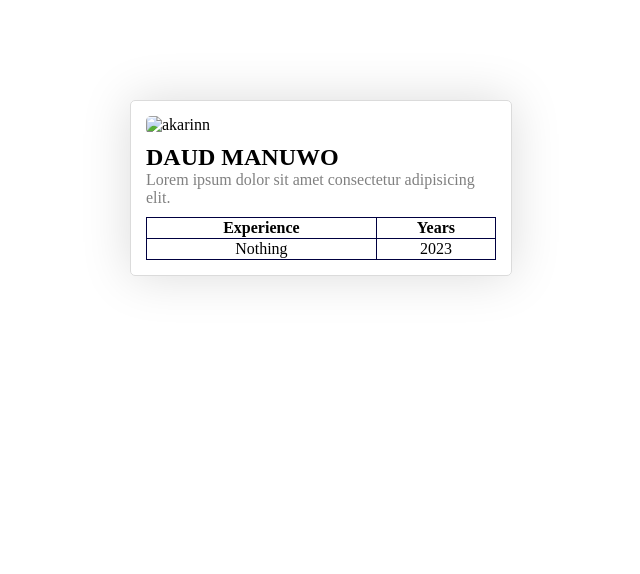
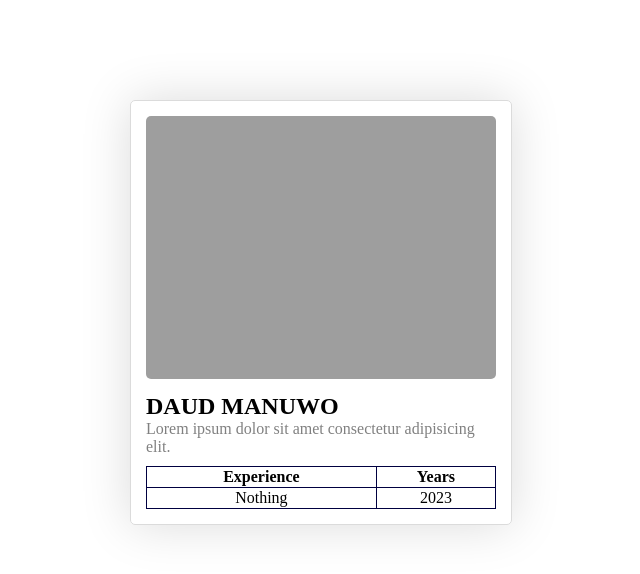
Before and after one commit to shinohara320/dumbways, a plain HTML site: page day1/index.html in a window 1280 px wide. Shown: the whole page, without its empty margins (319-959 px from the left). Drawn offline with Linux system fonts and the light colour scheme; the site is published under a folder, as on GitHub Pages, so addresses that start at the root find nothing.

Commit message:
change name file

```diff
--- a/day1/index.html
+++ b/day1/index.html
@@ -8,7 +8,7 @@
 </head>
 <body>
     <div style="padding:15px; border: 1px solid #dbdbdb; border-radius: 5px; width: 350px; margin: 100px auto; box-shadow: 0 0 50px #dbdbdb; ">
-        <img style="width: 100%; border-radius: 5px; margin-bottom: 10px;" src="/day1/images/akarinn.png" alt="akarinn">
+        <img style="width: 100%; border-radius: 5px; margin-bottom: 10px;" src="./images/akarinn.png" alt="akarinn">
         <h2 style="margin:0">DAUD MANUWO</h2>
         <p style=" color:gray; margin:0">Lorem ipsum dolor sit amet consectetur adipisicing elit.</p>
         <table style="border: 1px solid #000040; border-collapse: collapse; width: 100%;text-align: center; margin-top: 10px;">
```
Also changed, not shown: 2 other files.
